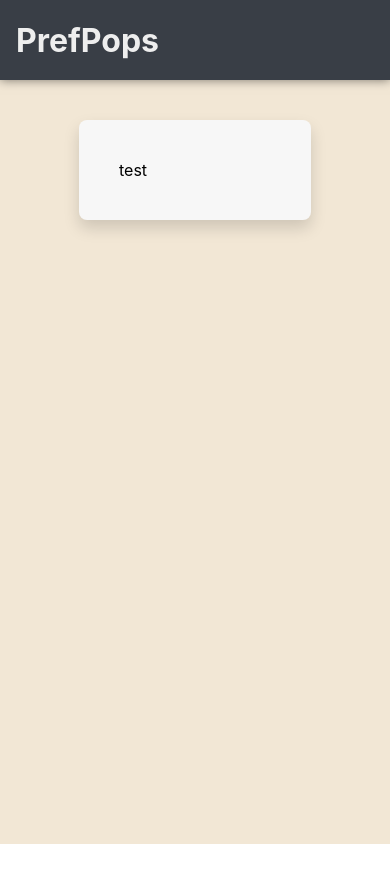
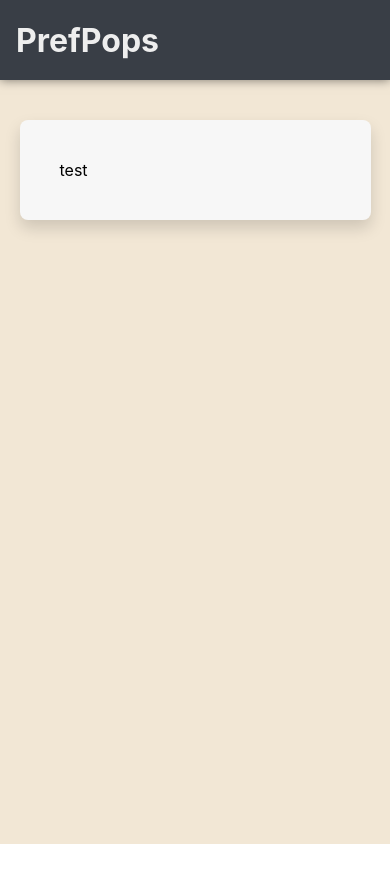
Before and after one commit to imaimai17468/yumemi, a Next.js app in the folder view/: page / in a window 390 px wide. Shown: the top 882 px of the page. Built offline with nearby package versions, Linux system fonts and the light colour scheme.

Commit message:
[fix]Cardをレスポンシブ対応させる(#2)

```diff
--- a/view/src/components/common/Card/Card.module.scss
+++ b/view/src/components/common/Card/Card.module.scss
@@ -8,5 +8,11 @@
     background-color: #F7F7F7;
     border-radius: 0.5rem;
     box-shadow: 0 0.5rem 1rem rgba(0, 0, 0, 0.15);
-    margin: 2.5rem;
+    margin: 2.5rem 0;
 }
+
+@media screen and (max-width: 768px) {
+    .card {
+        width: 90%;
+    }
+}
```
